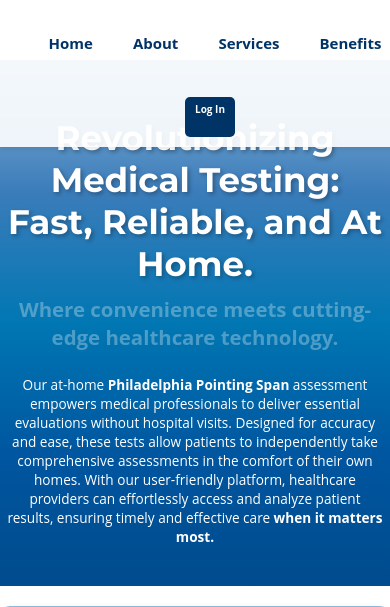
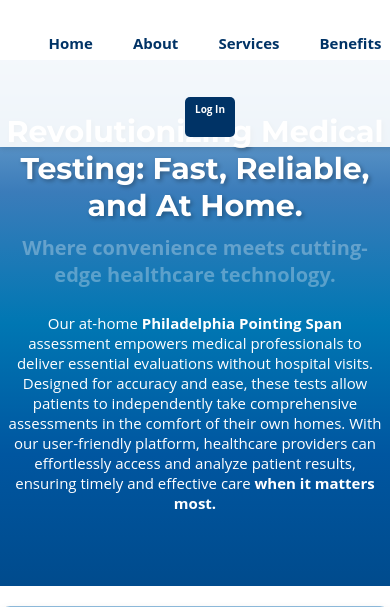
Before and after one commit to defulv86/Team-Senior-Project, a Django app: page / in a window 390 px wide. Shown: the top 607 px of the page. Run offline with Django 5.2, Linux system fonts and the light colour scheme; parts of the project's set-up code (start-up, migrations or seed data) failed here and were passed over.

Commit message:
Update home.css
Quick update

```diff
--- a/ppst/website/static/css/home.css
+++ b/ppst/website/static/css/home.css
@@ -866,6 +866,11 @@ body {
         padding: 0 20px 20px;
     }
 
+    #section1 {
+        font-size: 0.5em;
+        margin-bottom: px;
+    }
+
     #section1 h2 {
         font-size: 0.5em;
     }
@@ -955,7 +960,7 @@ body {
         flex-direction: column;
         justify-content: center;
         align-items: center;
-        height: 15vh;
+        height: 12vh;
     }
 
     nav .nav-links {
@@ -2180,7 +2185,7 @@ p {
     }
 
     .login-button {
-        margin-top: 20px;
+        margin-top: px;
         padding: 5px 10px;
         font-size: 10px;
         width: auto;
@@ -2188,6 +2193,20 @@ p {
         margin-left: 20px;
         flex-direction: column;
         display: flex;
+    }
+    #section1  {
+        height: 60vh;
+    }
+    #section1 h1 {
+        margin-top: 50px;
+        font-size: 30px;
+    }
+    #section1 h2 {
+        font-size: 20px;
+    }
+    #section1 p {
+        margin-bottom: 50px;
+        font-size: 15px;
     }
 }
 
```
